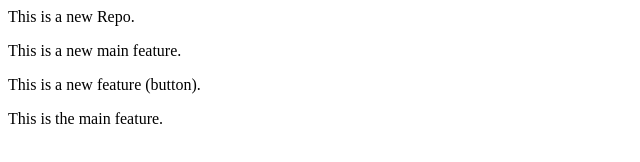
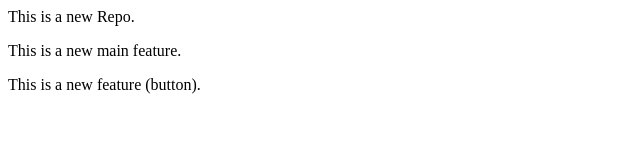
Before and after one commit to PragnyaBasu/LocalRepo, a plain HTML site: page index.html in a window 1280 px wide. Shown: the whole page, without its empty margins (0-640 px from the left). Drawn offline with Linux system fonts and the light colour scheme.

Commit message:
Testing reset

```diff
--- a/index.html
+++ b/index.html
@@ -1,4 +1,3 @@
 <p>This is a new Repo.</p>
 <p>This is a new main feature.</p>
 <p>This is a new feature (button).</p>
-<p>This is the main feature.</p>
```
